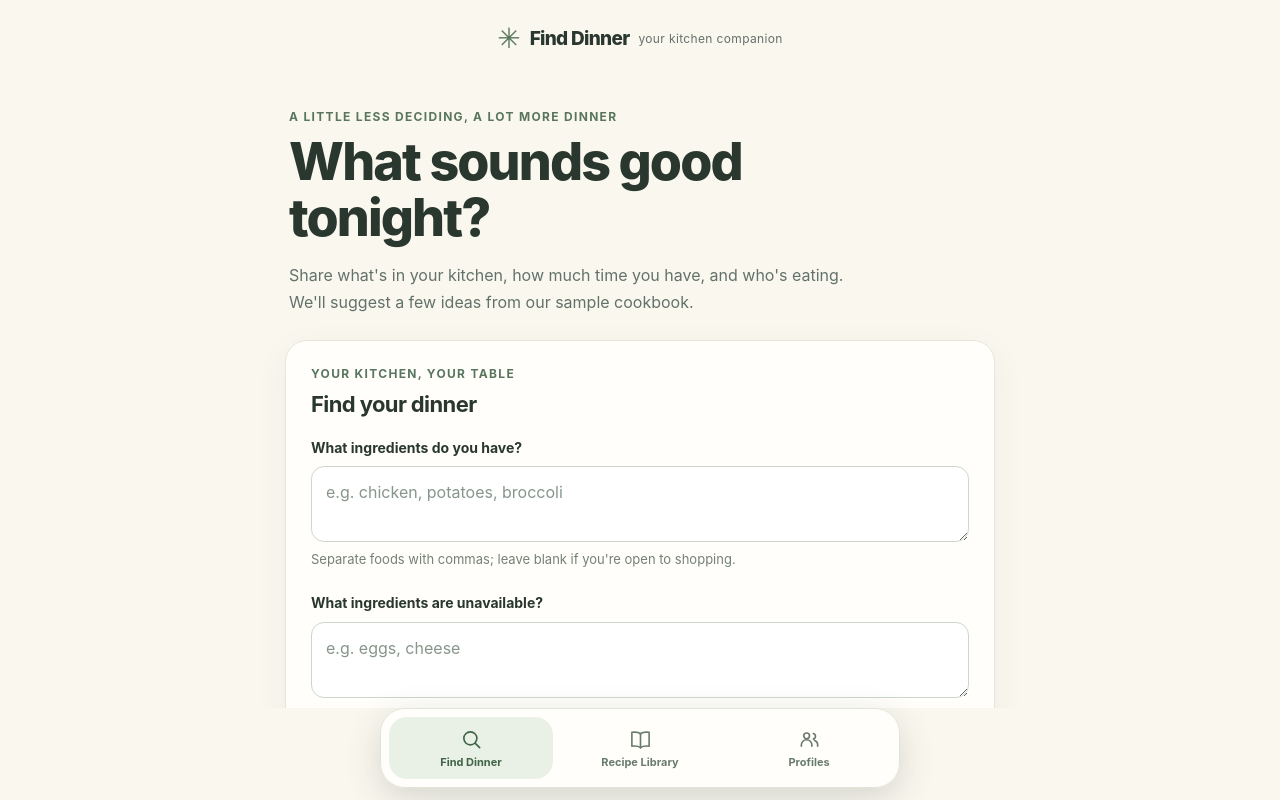
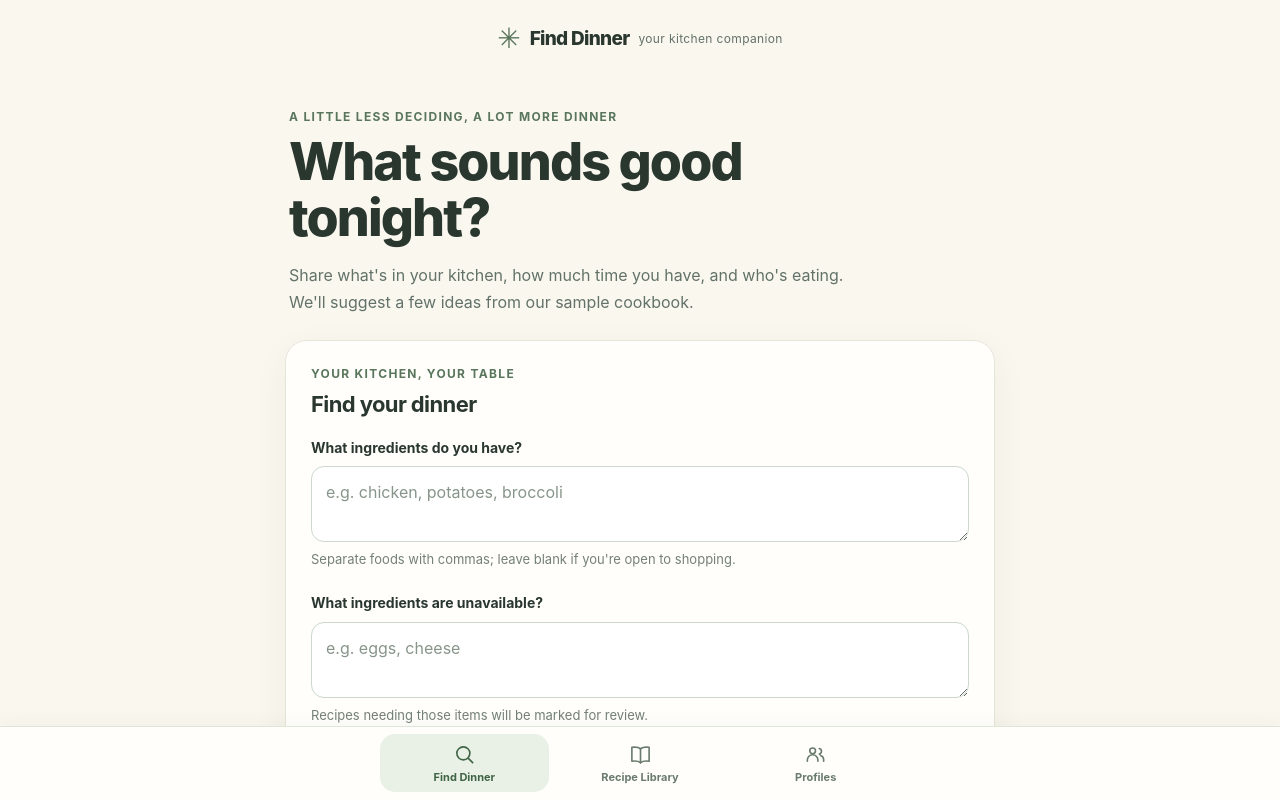
Before and after one commit to alexsjewett/Dinner-Engine, a React (Vite) app: page / in a window 1280 px wide. Built offline with nearby package versions, Linux system fonts and the light colour scheme.

Commit message:
Polish bottom navigation with full-width footer (Milestone 1D.2)

```diff
--- a/src/App.tsx
+++ b/src/App.tsx
@@ -26,7 +26,9 @@ function AppLayout() {
       <main ref={mainRef} className="main-content" id="main-content">
         <Outlet />
       </main>
-      <BottomNav />
+      <footer className="bottom-nav-shell">
+        <BottomNav />
+      </footer>
     </div>
   );
 }
--- a/src/styles/global.css
+++ b/src/styles/global.css
@@ -182,26 +182,33 @@ h1 {
   color: var(--sage);
   font-size: 27px;
 }
+/* Full-width footer has its own layout height, so main content never
+   scrolls behind the tabs. The white background covers iPhone's safe area. */
+.bottom-nav-shell {
+  flex: 0 0 auto;
+  width: 100%;
+  background: var(--paper);
+  border-top: 1px solid #e0e5d9;
+  padding: 7px 14px calc(8px + env(safe-area-inset-bottom, 0px));
+  box-shadow: 0 -4px 16px rgba(36, 55, 40, .035);
+}
 .bottom-nav {
-  position: relative;
-  flex: 0 0 auto;
-  margin: 0 auto calc(12px + env(safe-area-inset-bottom, 0px));
   display: flex;
   justify-content: space-between;
-  gap: 5px;
-  width: min(calc(100% - 28px), 520px);
-  padding: 8px;
-  background: #fffefbf5;
-  border: 1px solid #e0e5d9;
-  border-radius: 25px;
-  box-shadow: 0 10px 34px rgba(36, 55, 40, .17);
-  z-index: 10;
+  gap: 7px;
+  width: min(100%, 520px);
+  margin: 0 auto;
+  padding: 0;
+  background: transparent;
+  border: 0;
+  border-radius: 0;
+  box-shadow: none;
 }
 .nav-item {
   text-decoration: none;
   color: #6a7b6d;
-  border-radius: 18px;
-  min-height: 62px;
+  border-radius: 15px;
+  min-height: 58px;
   flex: 1;
   display: flex;
   align-items: center;
```
Also changed, not shown: 4 other files (tests, documents, lock files or other folders).
